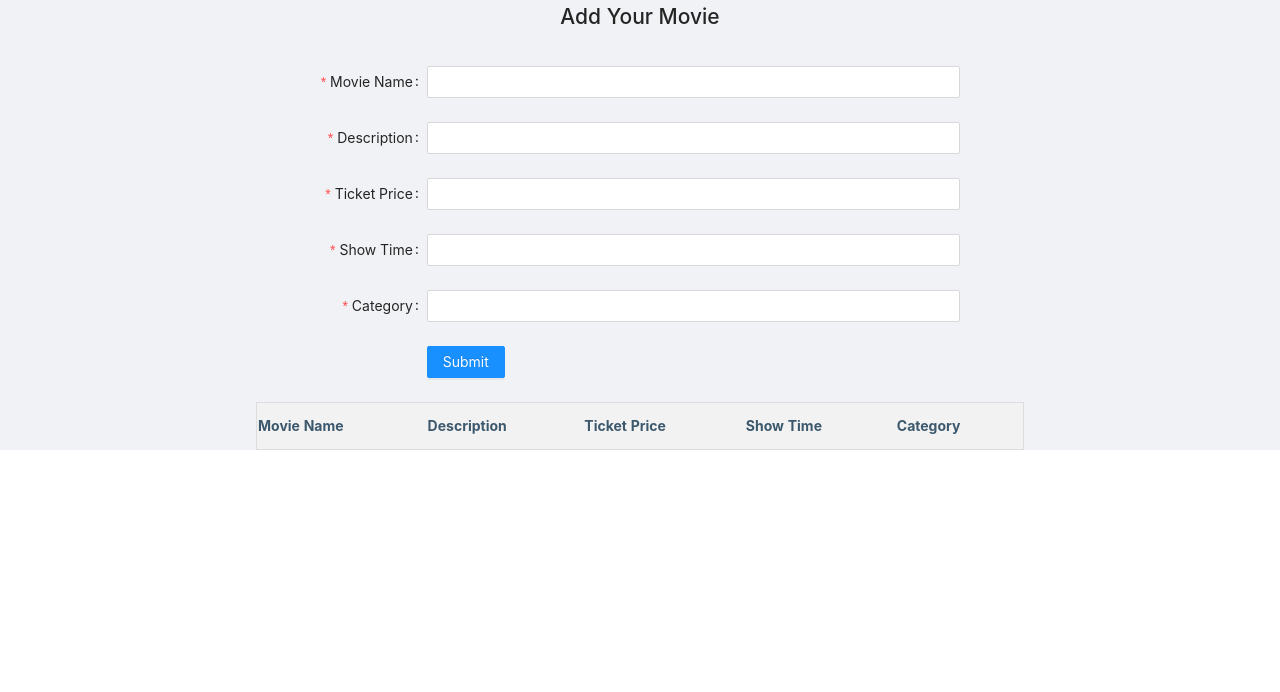
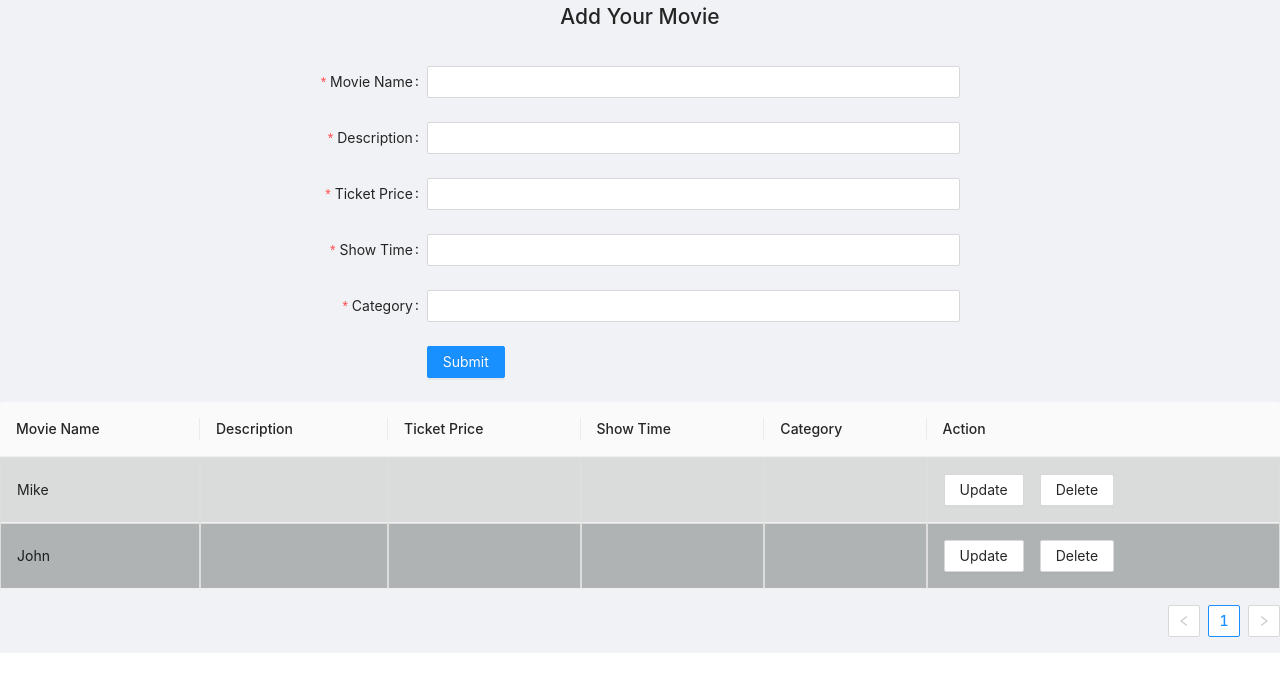
Before and after one commit to kelum99/DS-Assignment---Frontend, a React (Create React App) app: page /addmovie in a window 1280 px wide. Shown: the top 692 px of the page. Built offline with nearby package versions, Linux system fonts and the light colour scheme.

Commit message:
nav & model

```diff
--- a/src/components/Styles.css
+++ b/src/components/Styles.css
@@ -17,3 +17,9 @@
     height: 50px;
     border-radius: 5px;
 }
+.navBarContainer{
+    display: flex;
+    flex-direction: row;
+    justify-content: space-around;
+    background-color: aqua;
+}
--- /dev/null
+++ b/src/components/navbar.jsx
@@ -0,0 +1,35 @@
+import React from "react";
+import "./Styles.css";
+import { Button } from "antd";
+import {
+  SearchOutlined,
+  ShoppingCartOutlined,
+  LogoutOutlined,
+} from "@ant-design/icons";
+
+const Nav = () => {
+  return (
+    <div className="navBarContainer">
+      <div>
+        <Button>Home</Button>
+      </div>
+      <div>
+        <Button type="primary" icon={<ShoppingCartOutlined />}>
+          Cart
+        </Button>
+      </div>
+      <div>
+        <Button type="primary" icon={<LogoutOutlined />}>
+          Log Out
+        </Button>
+      </div>
+      <div>
+        <Button type="primary" icon={<SearchOutlined />}>
+          Search
+        </Button>
+      </div>
+    </div>
+  );
+};
+
+export default Nav;
--- a/src/pages/admin/addMovie.jsx
+++ b/src/pages/admin/addMovie.jsx
@@ -1,26 +1,81 @@
-import React from "react";
-import { Form, Input, Button, Layout } from 'antd';
-import './stylesAdmin.css';
+import React, { useState } from "react";
+import { Form, Input, Button, Layout, Table, Space, Modal } from "antd";
+import "./stylesAdmin.css";
 
+function Add() {
+  const [isModalVisible, setIsModalVisible] = useState(false);
+  const showModal = () => {
+    setIsModalVisible(true);
+  };
 
-const add = () => {
-    // const onFinish = (values) => {
-    //   console.log('Success:', values);
-    // };
+  const handleUpdate = () => {
+    setIsModalVisible(false);
+  };
 
-    // const onFinishFailed = (errorInfo) => {
-    //   console.log('Failed:', errorInfo);
-    // };
+  const handleCancel = () => {
+    setIsModalVisible(false);
+  };
 
+  const dataSource = [
+    {
+      key: "1",
+      name: "Mike",
+      age: 32,
+      address: "10 Downing Street",
+    },
+    {
+      key: "2",
+      name: "John",
+      age: 42,
+      address: "10 Downing Street",
+    },
+  ];
 
-    return (
+  const columns = [
+    {
+      title: "Movie Name",
+      dataIndex: "name",
+      key: "name",
+    },
+    {
+      title: "Description",
+      dataIndex: "des",
+      key: "des",
+    },
+    {
+      title: "Ticket Price",
+      dataIndex: "price",
+      key: "price",
+    },
+    {
+      title: "Show Time",
+      dataIndex: "time",
+      key: "time",
+    },
+    {
+      title: "Category",
+      dataIndex: "category",
+      key: "category",
+    },
+    {
+      title: "Action",
+      key: "action",
+      render: (text, record) => (
+        <Space size="middle">
+          <Button onClick={showModal}>Update</Button>
+          <Button>Delete</Button>
+        </Space>
+      ),
+    },
+  ];
 
-       <Layout >
-
-
-           <h1><center>Add Your Movie</center></h1><br/>
+  return (
+    <Layout>
+      <h1>
+        <center>Add Your Movie</center>
+      </h1>
+      <br />
       <Form
-
         name="basic"
         labelCol={{
           span: 8,
@@ -35,21 +90,18 @@ const add = () => {
         // onFinishFailed={onFinishFailed}
         // autoComplete="off"
       >
-
         <Form.Item
           label="Movie Name"
           name="name"
           rules={[
             {
               required: true,
-              message: 'Please input your username!',
+              message: "Please input your username!",
             },
           ]}
         >
           <Input />
         </Form.Item>
-
-
 
         <Form.Item
           label="Description"
@@ -57,7 +109,7 @@ const add = () => {
           rules={[
             {
               required: true,
-              message: 'Please input your username!',
+              message: "Please input your username!",
             },
           ]}
         >
@@ -70,7 +122,7 @@ const add = () => {
           rules={[
             {
               required: true,
-              message: 'Please input your username!',
+              message: "Please input your username!",
             },
           ]}
         >
@@ -83,7 +135,7 @@ const add = () => {
           rules={[
             {
               required: true,
-              message: 'Please input your username!',
+              message: "Please input your username!",
             },
           ]}
         >
@@ -96,7 +148,7 @@ const add = () => {
           rules={[
             {
               required: true,
-              message: 'Please input your username!',
+              message: "Please input your username!",
             },
           ]}
         >
@@ -104,42 +156,96 @@ const add = () => {
         </Form.Item>
 
         <Form.Item
-        wrapperCol={{
+          wrapperCol={{
             offset: 8,
             span: 16,
-          }}>
-
+          }}
+        >
           <Button type="primary" htmlType="submit">
             Submit
           </Button>
-
         </Form.Item>
       </Form>
 
       <div>
-<table id="table" className="container">
+        <Table dataSource={dataSource} columns={columns} />
+      </div>
 
-<tr>
-  <th>Movie Name</th>
+      <Modal
+        title="Update"
+        visible={isModalVisible}
+        onUpdate={handleUpdate}
+        onCancel={handleCancel}
+      >
+        <Form>
+          <Form.Item
+            label="Movie Name"
+            name="name"
+            rules={[
+              {
+                required: true,
+                message: "Please input your username!",
+              },
+            ]}
+          >
+            <Input />
+          </Form.Item>
 
-  <th>Description</th>
+          <Form.Item
+            label="Description"
+            name="text"
+            rules={[
+              {
+                required: true,
+                message: "Please input your username!",
+              },
+            ]}
+          >
+            <Input />
+          </Form.Item>
 
-  <th>Ticket Price</th>
+          <Form.Item
+            label="Ticket Price"
+            name="text"
+            rules={[
+              {
+                required: true,
+                message: "Please input your username!",
+              },
+            ]}
+          >
+            <Input />
+          </Form.Item>
 
-  <th>Show Time</th>
+          <Form.Item
+            label="Show Time"
+            name="text"
+            rules={[
+              {
+                required: true,
+                message: "Please input your username!",
+              },
+            ]}
+          >
+            <Input />
+          </Form.Item>
 
-  <th>Category</th>
+          <Form.Item
+            label="Category"
+            name="text"
+            rules={[
+              {
+                required: true,
+                message: "Please input your username!",
+              },
+            ]}
+          >
+            <Input />
+          </Form.Item>
+        </Form>
+      </Modal>
+    </Layout>
+  );
+}
 
-</tr>
-</table>
-</div>
-      </Layout>
-
-
-
-
-
-    );
-  };
-
-  export default add;
+export default Add;
--- a/src/pages/customer/movieBook.jsx
+++ b/src/pages/customer/movieBook.jsx
@@ -1,67 +1,123 @@
-import React from "react";
-import { Card, Col, Row } from 'antd';
-import './movieBook.css';
-// import '../navbar';
+import React, { useState } from "react";
+import { Card, Col, Row, Modal, Form, Input, InputNumber, Select } from "antd";
+import "./movieBook.css";
+import Nav from "../../components/navbar";
 
-function MovieBook(){
-    return(
+function MovieBook() {
+  const [isModalVisible, setIsModalVisible] = useState(false);
 
-    <div className="site-card-wrapper">
-         <div>
-         <navbar/>
+  const showModal = () => {
+    setIsModalVisible(true);
+  };
 
-    <Row gutter={16}>
-      <Col span={8}>
-        <Card style={{ width: 250 }}
-    cover={<img alt="example" src="https://cdn.cbeditz.com/cbeditz/thumbnail/kgf-chapter-2-movie-poster-background-download-11610710099utufdj4uyl.webp" />} >
-    KGF Chapter 2<br/>
+  const handleOk = () => {
+    setIsModalVisible(false);
+  };
 
-    <button><center>Add to cart</center></button>
-        </Card>
-      </Col>
+  const handleCancel = () => {
+    setIsModalVisible(false);
+  };
 
-      <Col span={8}>
-        <Card style={{ width: 250 }}
-    cover={<img alt="example" src="https://cdn.cbeditz.com/cbeditz/thumbnail/kgf-chapter-2-movie-poster-background-download-11610710099utufdj4uyl.webp" />} >
-    Card content<br/>
-    <button><center>Add to cart</center></button>
-        </Card>
-      </Col>
-      <Col span={8}>
-        <Card style={{ width: 250 }}
-    cover={<img alt="example" src="https://cdn.cbeditz.com/cbeditz/thumbnail/kgf-chapter-2-movie-poster-background-download-11610710099utufdj4uyl.webp" />} >
-    Card content<br/>
-    <button><center>Add to cart</center></button>
-        </Card>
-      </Col>
-      <Col span={8}><br/>
-        <Card style={{ width: 250 }}
-    cover={<img alt="example" src="https://cdn.cbeditz.com/cbeditz/thumbnail/kgf-chapter-2-movie-poster-background-download-11610710099utufdj4uyl.webp" />} >
-    Card content<br/>
-    <button><center>Add to cart</center></button>
-        </Card>
-      </Col>
+  const [componentSize, setComponentSize] = useState("default");
 
-      <Col span={8}><br/>
-        <Card style={{ width: 250 }}
-    cover={<img alt="example" src="https://cdn.cbeditz.com/cbeditz/thumbnail/kgf-chapter-2-movie-poster-background-download-11610710099utufdj4uyl.webp" />} >
-    Card content<br/>
-    <button><center>Add to cart</center></button>
-        </Card>
-      </Col>
+  const onFormLayoutChange = ({ size }) => {
+    setComponentSize(size);
+  };
 
-      <Col span={8}><br/>
-        <Card style={{ width: 250 }}
-    cover={<img alt="example" src="https://cdn.cbeditz.com/cbeditz/thumbnail/kgf-chapter-2-movie-poster-background-download-11610710099utufdj4uyl.webp" />} >
-    Card content<br/>
-    <button><center>Add to cart</center></button>
-        </Card>
-      </Col>
-    </Row>
-    </div>
-  </div>
-    );
+  function onChange(value) {
+    console.log("changed", value);
+  }
 
+  function handleChange(value) {
+    console.log(value); // { value: "lucy", key: "lucy", label: "Lucy (101)" }
+  }
+
+  const { Option } = Select;
+
+  return (
+    <>
+      <Nav />
+
+      <div className="site-card-wrapper">
+        <div>
+          <Row gutter={16}>
+            <Col span={8}>
+              <Card
+                style={{ width: 250 }}
+                cover={
+                  <img
+                    alt="example"
+                    src="https://cdn.cbeditz.com/cbeditz/thumbnail/kgf-chapter-2-movie-poster-background-download-11610710099utufdj4uyl.webp"
+                  />
+                }
+              >
+                KGF Chapter 2<br />
+                Now Showing <br />
+                <button onClick={showModal}>
+                  <center>Add to cart</center>
+                </button>
+              </Card>
+            </Col>
+          </Row>
+        </div>
+      </div>
+      <div>
+        <Modal
+          title="Book Your Ticket"
+          visible={isModalVisible}
+          onOk={handleOk}
+          onCancel={handleCancel}
+        >
+          <div>
+            {/* <p>Some contents...</p>
+        <p>Some contents...</p>
+        <p>Some contents...</p> */}
+
+            <Form
+              labelCol={{
+                span: 4,
+              }}
+              wrapperCol={{
+                span: 14,
+              }}
+              layout="horizontal"
+              initialValues={{
+                size: componentSize,
+              }}
+              onValuesChange={onFormLayoutChange}
+              size={componentSize}
+            >
+              <Form.Item label="Email">
+                <Input />
+              </Form.Item>
+
+              <Form.Item label="Ticket Qty">
+                <InputNumber
+                  min={1}
+                  max={10}
+                  defaultValue={3}
+                  onChange={onChange}
+                />
+              </Form.Item>
+
+              <Form.Item label="Time">
+                <Select
+                  labelInValue
+                  defaultValue={{ value: "lucy" }}
+                  style={{ width: 120 }}
+                  onChange={handleChange}
+                >
+                  <Option value="aam">10.30am</Option>
+                  <Option value="pm">1.30pm</Option>
+                  <Option value="am">10.30pm</Option>
+                </Select>
+              </Form.Item>
+            </Form>
+          </div>
+        </Modal>
+      </div>
+    </>
+  );
 }
 
 export default MovieBook;
```
